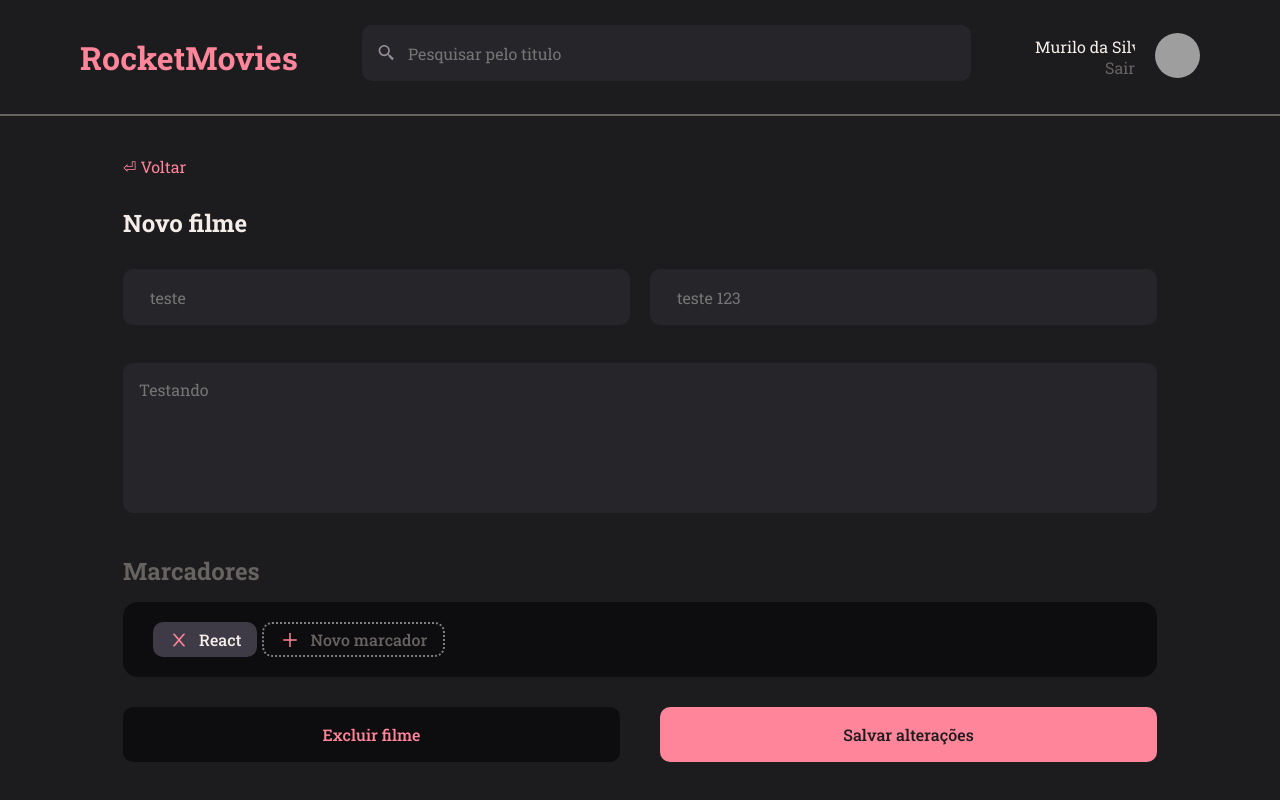
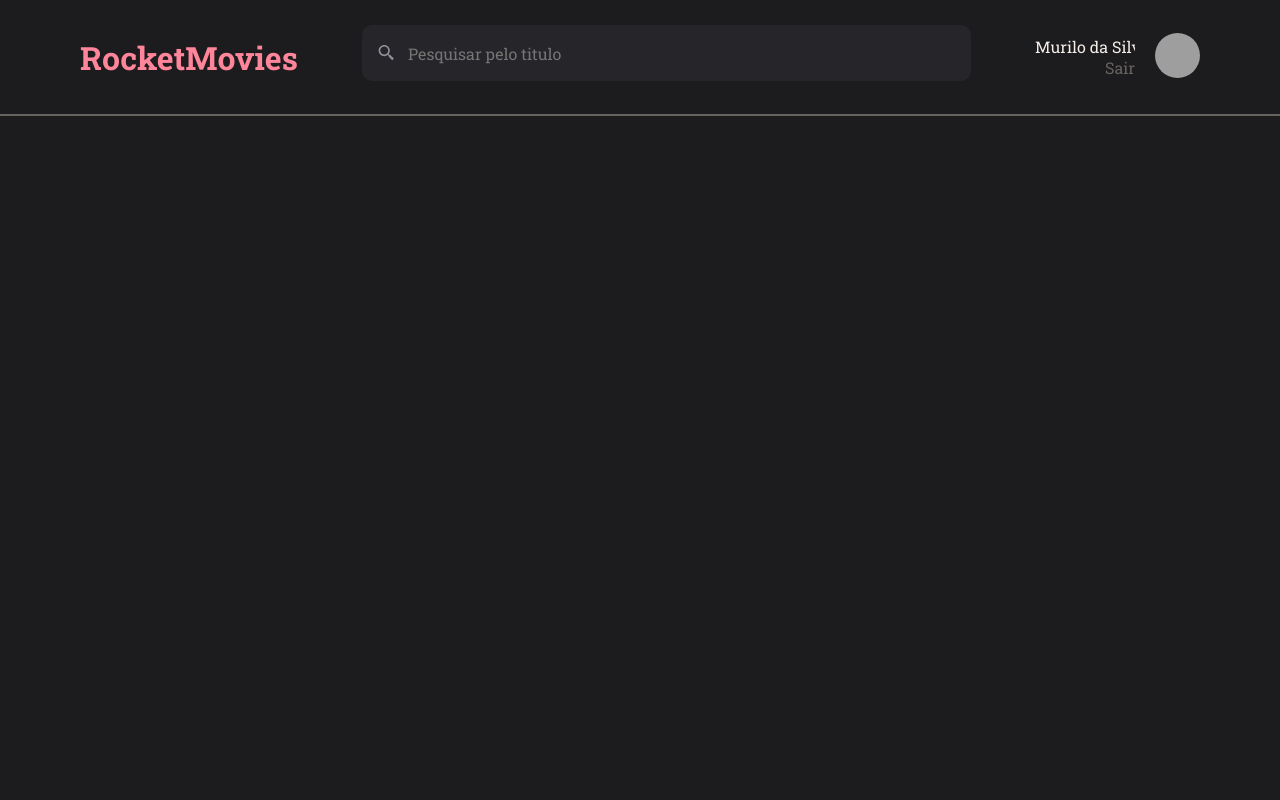
Before and after one commit to MullerHub/Rocketseat-Explorer, a React (Vite) app in the folder Stage0902_desafio/RocketMovies/: page / in a window 1280 px wide. Built offline with nearby package versions, Linux system fonts and the light colour scheme; grey boxes are pictures that could not be loaded.

Commit message:
MoviePreview att

```diff
--- a/Stage0902_desafio/RocketMovies/src/main.jsx
+++ b/Stage0902_desafio/RocketMovies/src/main.jsx
@@ -4,13 +4,13 @@ import ReactDOM from 'react-dom/client'
 import theme from './styles/theme'
 import React from 'react'
 
-import { CreateMovie } from './pages/CreateMovie'
+import { MoviePreview } from './pages/MoviePreview'
 
 ReactDOM.createRoot(document.getElementById('root')).render(
   <React.StrictMode>
     <ThemeProvider theme={theme}>
       <GlobalStyles />
-      <CreateMovie />
+      <MoviePreview />
     </ThemeProvider>
   </React.StrictMode>
 )
--- a/Stage0902_desafio/RocketMovies/src/pages/MoviePreview/index.jsx
+++ b/Stage0902_desafio/RocketMovies/src/pages/MoviePreview/index.jsx
@@ -1,10 +1,13 @@
-import { Container, Form } from './styles'
-
+import { Container, Section } from './styles'
+import { Header } from '../../components/Header'
 
 export function MoviePreview() {
   return (
     <Container>
-      {/*   <Header />  */}
+      <Header />
+      <Section>
+
+      </Section>
     </Container>
   )
 }
--- a/Stage0902_desafio/RocketMovies/src/pages/MoviePreview/styles.js
+++ b/Stage0902_desafio/RocketMovies/src/pages/MoviePreview/styles.js
@@ -3,15 +3,11 @@ import styled from 'styled-components'
 export const Container = styled.div`
   width: 100%;
   height: 100vh;
+  overflow: hidden;
+`
 
-  display: grid;
-  grid-template-rows: 105px auto;
-  grid-template-areas:
-    'header'
-    'content';
-
-  > main {
-    grid-area: content;
-    overflow-y: auto;
-  }
+export const Section = styled.section`
+  width: 100%;
+  height: 100%;
+  margin: 30px 0 20px 0;
 `
```
